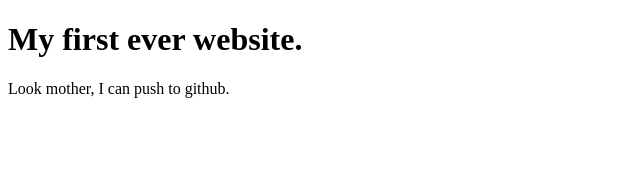
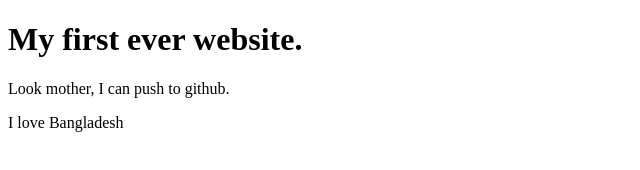
Before and after one commit to nathbadal/my-first-website, a plain HTML site: page index.html in a window 1280 px wide. Shown: the whole page, without its empty margins (0-640 px from the left). Drawn offline with Linux system fonts and the light colour scheme.

Commit message:
Update index.html

```diff
--- a/index.html
+++ b/index.html
@@ -9,6 +9,7 @@
 <body>
     <h1>My first ever website.</h1>
     <p>Look mother, I can push to github.</p>
+    <p>I love Bangladesh</p>
 
 </body>
 </html>
```
